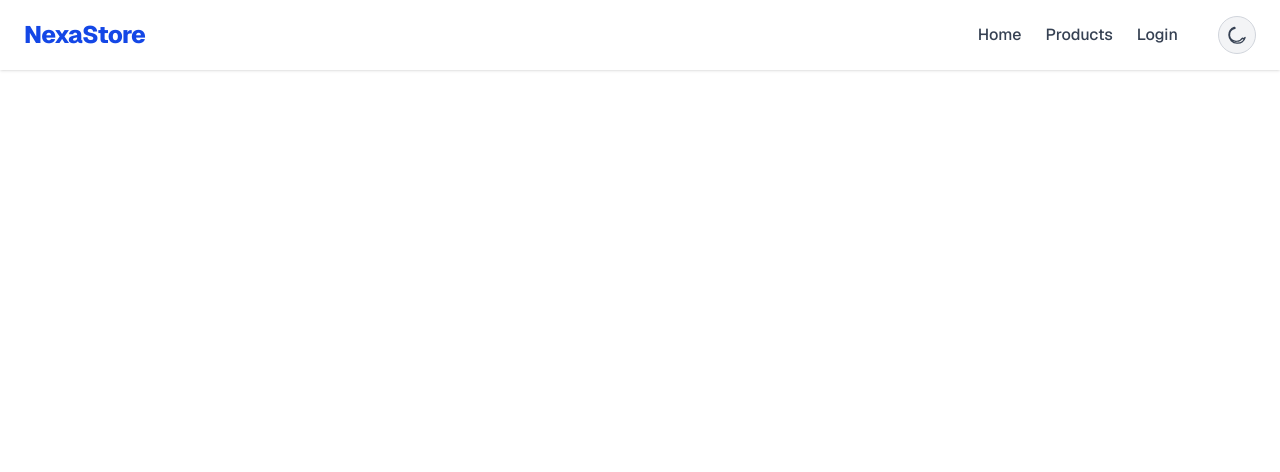
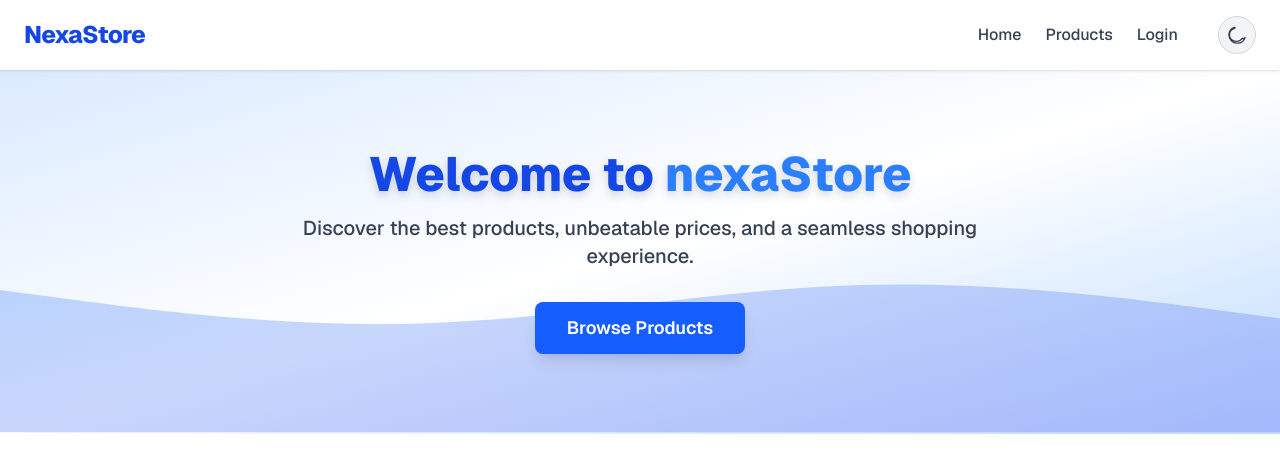
Before and after one commit to shihabuddin-dev/nexaStore, a Next.js app: page / in a window 1280 px wide. Shown: the top 472 px of the page. Built offline with nearby package versions, Linux system fonts and the light colour scheme.

Commit message:
hero section has been designed

```diff
--- a/src/app/page.js
+++ b/src/app/page.js
@@ -1,10 +1,11 @@
+import Hero from "@/components/Hero";
 import Navbar from "@/components/Navbar";
 
 export default function Home() {
   return (
     <div className="font-sans">
       <Navbar />
-
+      <Hero />
     </div>
   );
 }
--- /dev/null
+++ b/src/components/Hero.jsx
@@ -0,0 +1,34 @@
+import React from "react";
+
+export default function Hero() {
+  return (
+    <section className="relative w-full flex flex-col items-center justify-center py-20 px-4 bg-gradient-to-br from-blue-100 via-white to-blue-200 dark:from-gray-900 dark:via-gray-800 dark:to-gray-900 transition-colors duration-500 overflow-hidden">
+      <div className="max-w-3xl text-center z-10">
+        <h1 className="text-4xl sm:text-5xl font-extrabold mb-4 text-blue-700 dark:text-blue-300 drop-shadow-lg">
+          Welcome to <span className="text-blue-500 dark:text-blue-400">nexaStore</span>
+        </h1>
+        <p className="text-lg sm:text-xl text-gray-700 dark:text-gray-200 mb-8 font-medium">
+          Discover the best products, unbeatable prices, and a seamless shopping experience.
+        </p>
+        <a
+          href="/products"
+          className="inline-block px-4 md:px-8 py-2 md:py-3 rounded-lg bg-blue-600 text-white dark:bg-blue-500 dark:text-gray-900 font-semibold shadow-lg hover:bg-blue-700 dark:hover:bg-blue-400 transition-colors md:text-lg"
+        >
+          Browse Products
+        </a>
+
+      </div>
+      <div className="absolute left-0 bottom-0 w-full pointer-events-none z-0">
+        <svg className="w-full h-32 sm:h-48 md:h-56 lg:h-64 xl:h-72" viewBox="0 0 1440 320" fill="none" xmlns="http://www.w3.org/2000/svg">
+          <path fill="url(#hero-gradient)" fillOpacity="0.3" d="M0,160L80,170.7C160,181,320,203,480,197.3C640,192,800,160,960,154.7C1120,149,1280,171,1360,181.3L1440,192L1440,320L1360,320C1280,320,1120,320,960,320C800,320,640,320,480,320C320,320,160,320,80,320L0,320Z" />
+          <defs>
+            <linearGradient id="hero-gradient" x1="0" y1="0" x2="1" y2="1">
+              <stop offset="0%" stopColor="#3b82f6" />
+              <stop offset="100%" stopColor="#6366f1" />
+            </linearGradient>
+          </defs>
+        </svg>
+      </div>
+    </section>
+  );
+}
```
